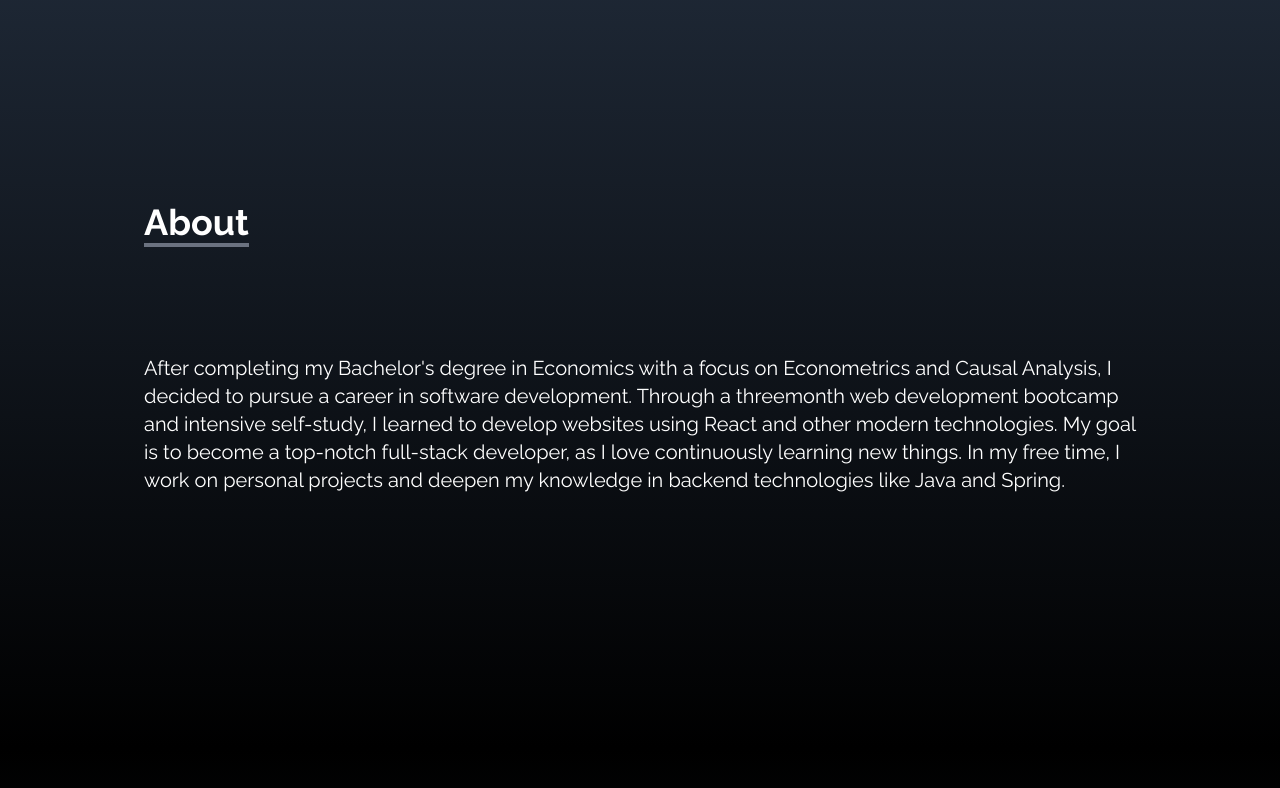
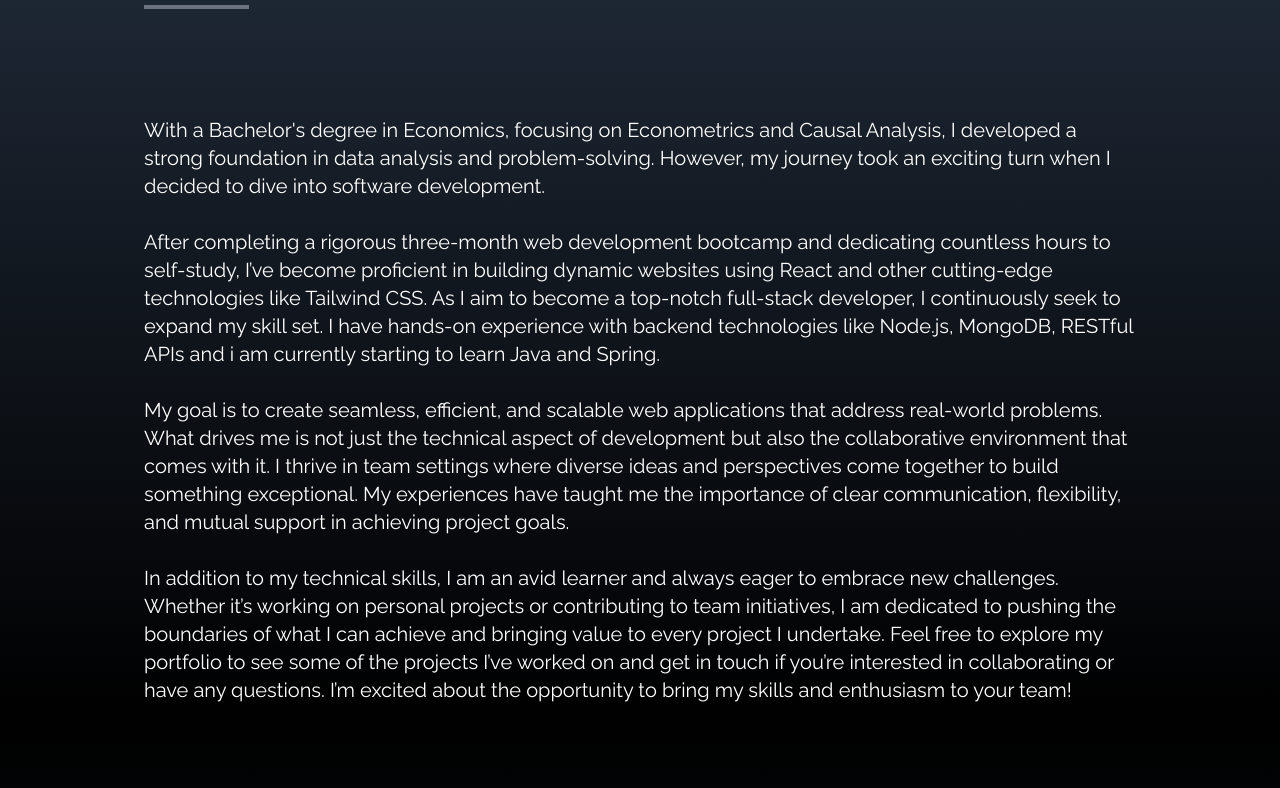
Before and after one commit to niehaus-alexander/portfolio-website, a React (Vite) app: page / in a window 1280 px wide. Shown: the part 852-1640 px from the top of the page. Built offline with nearby package versions, Linux system fonts and the light colour scheme.

Commit message:
add layout changes

```diff
--- a/src/components/About.jsx
+++ b/src/components/About.jsx
@@ -2,7 +2,7 @@ const About = () => {
   return (
     <div
       name="about"
-      className="w-full h-screen bg-gradient-to-b from-gray-800 to-black text-white"
+      className="w-full bg-gradient-to-b from-gray-800 to-black text-white"
     >
       <div className="max-w-screen-lg p-4 mx-auto flex flex-col justify-center w-full h-full">
         <div className="pb-8">
@@ -11,14 +11,35 @@ const About = () => {
           </p>
         </div>
         <p className="text-xl mt-20">
-          After completing my Bachelor's degree in Economics with a focus on
-          Econometrics and Causal Analysis, I decided to pursue a career in
-          software development. Through a threemonth web development bootcamp
-          and intensive self-study, I learned to develop websites using React
-          and other modern technologies. My goal is to become a top-notch
-          full-stack developer, as I love continuously learning new things. In
-          my free time, I work on personal projects and deepen my knowledge in
-          backend technologies like Java and Spring.
+          With a Bachelor's degree in Economics, focusing on Econometrics and
+          Causal Analysis, I developed a strong foundation in data analysis and
+          problem-solving. However, my journey took an exciting turn when I
+          decided to dive into software development.
+          <br />
+          <br /> After completing a rigorous three-month web development
+          bootcamp and dedicating countless hours to self-study, I’ve become
+          proficient in building dynamic websites using React and other
+          cutting-edge technologies like Tailwind CSS. As I aim to become a
+          top-notch full-stack developer, I continuously seek to expand my skill
+          set. I have hands-on experience with backend technologies like
+          Node.js, MongoDB, RESTful APIs and i am currently starting to learn
+          Java and Spring.
+          <br /> <br /> My goal is to create seamless, efficient, and scalable
+          web applications that address real-world problems. What drives me is
+          not just the technical aspect of development but also the
+          collaborative environment that comes with it. I thrive in team
+          settings where diverse ideas and perspectives come together to build
+          something exceptional. My experiences have taught me the importance of
+          clear communication, flexibility, and mutual support in achieving
+          project goals.
+          <br /> <br /> In addition to my technical skills, I am an avid learner
+          and always eager to embrace new challenges. Whether it’s working on
+          personal projects or contributing to team initiatives, I am dedicated
+          to pushing the boundaries of what I can achieve and bringing value to
+          every project I undertake. Feel free to explore my portfolio to see
+          some of the projects I’ve worked on and get in touch if you’re
+          interested in collaborating or have any questions. I’m excited about
+          the opportunity to bring my skills and enthusiasm to your team!
         </p>
       </div>
     </div>
--- a/src/components/Contact.jsx
+++ b/src/components/Contact.jsx
@@ -2,9 +2,9 @@ const Contact = () => {
   return (
     <div
       name="contact"
-      className="w-full h-screen bg-gradient-to-b from-black to-gray-800 p-4 text-white"
+      className="w-full  bg-gradient-to-b from-black to-gray-800 p-4 text-white"
     >
-      <div className="flex flex-col p-4 justify-center max-w-screen-lg mx-auto h-full">
+      <div className="flex flex-col p-4 justify-center max-w-screen-lg mx-auto h-full pt-20">
         <div className="pb-8">
           <p className="text-4xl font-bold inline border-b-4 border-gray-500">
             Contact
--- a/src/components/Experience.jsx
+++ b/src/components/Experience.jsx
@@ -31,9 +31,9 @@ const Experience = () => {
   return (
     <div
       name="experience"
-      className="bg-gradient-to-b from-gray-800 to-black w-full h-screen"
+      className="bg-gradient-to-b from-gray-800 to-black w-full  "
     >
-      <div className="max-w-screen-lg mx-auto p-4 flex flex-col justify-center w-full h-full text-white">
+      <div className="max-w-screen-lg mx-auto p-4 flex flex-col justify-center w-full h-full text-white pt-20">
         <div>
           <p className="text-4xl font-bold border-b-4 border-gray-500 p-2 inline">
             Experience
--- a/src/components/Portfolio.jsx
+++ b/src/components/Portfolio.jsx
@@ -20,7 +20,7 @@ const Portfolio = () => {
       name="portfolio"
       className="bg-gradient-to-b from-black to-gray-800 w-full text-white md:h-screen"
     >
-      <div className="max-w-screen-lg p-4 mx-auto flex flex-col justify-center w-full h-full">
+      <div className="max-w-screen-lg p-4 mx-auto flex flex-col justify-center w-full h-full pt-20">
         <div className="pb-8">
           <p className="text-4xl font-bold inline border-b-4 border-gray-500">
             Portfolio
```
